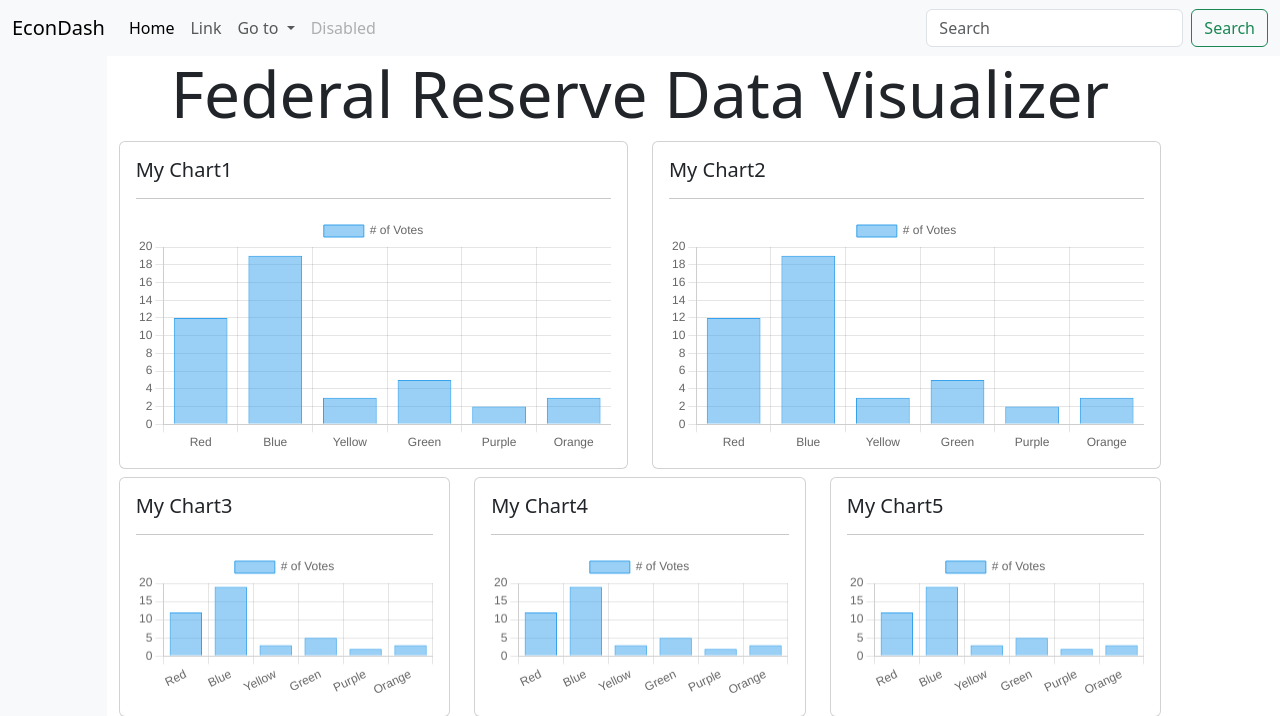
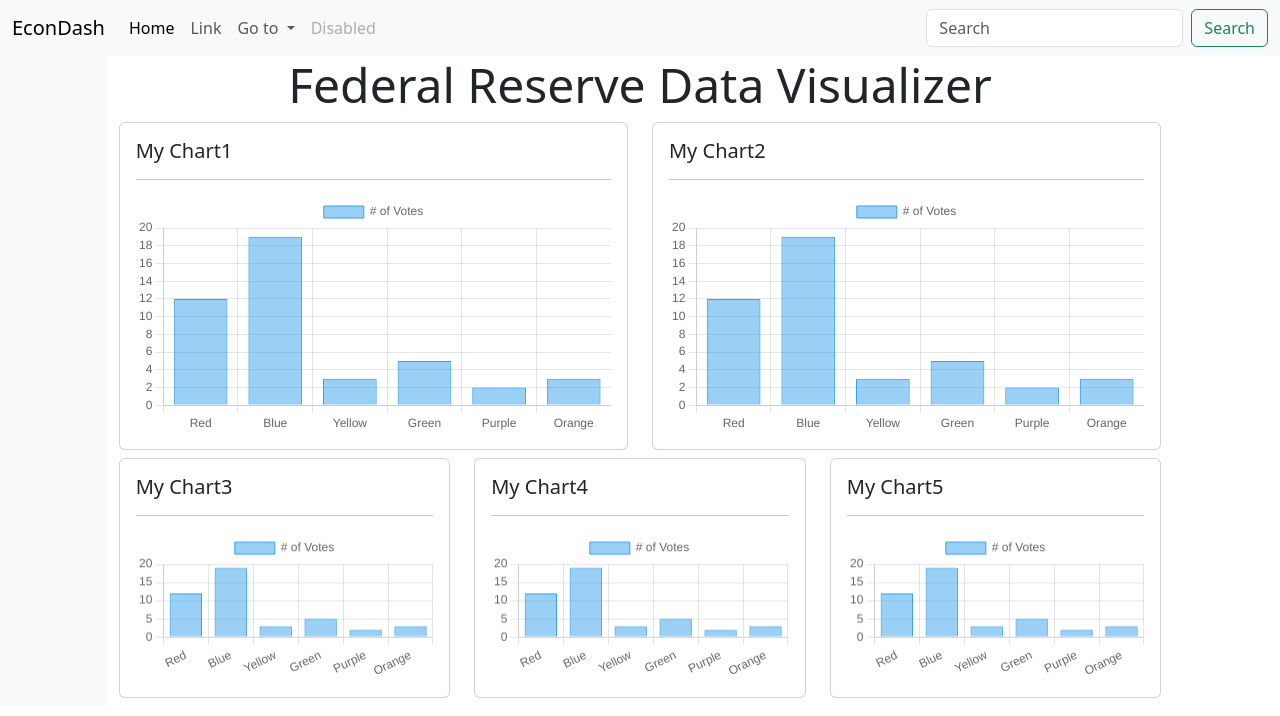
Before and after one commit to 0xCSMNT/EconDashboard, a Flask app: page /chartjs_test in a window 1280 px wide. Shown: the top 716 px of the page. Run offline with Flask 3, Linux system fonts and the light colour scheme.

Commit message:
font tweak

```diff
--- a/templates/chartjs_test.html
+++ b/templates/chartjs_test.html
@@ -17,7 +17,7 @@
         <div class="col-md-10">
             <div class="main-content">
                 <!-- Your charts, graphs, and other content go here -->
-                <h2 class="display-3 text-center">Federal Reserve Data Visualizer</h2>
+                <h2 class="display-5 text-center">Federal Reserve Data Visualizer</h2>
                 <div class="row my-2">
                     <div class="col-6 ">
                         <div class="card">
```
